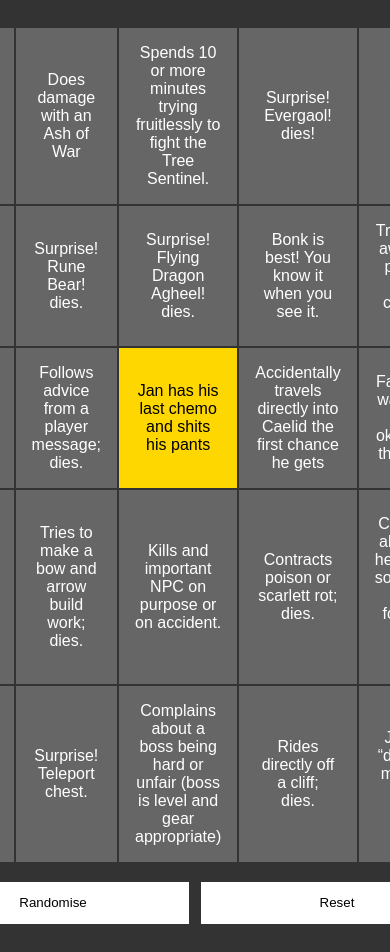
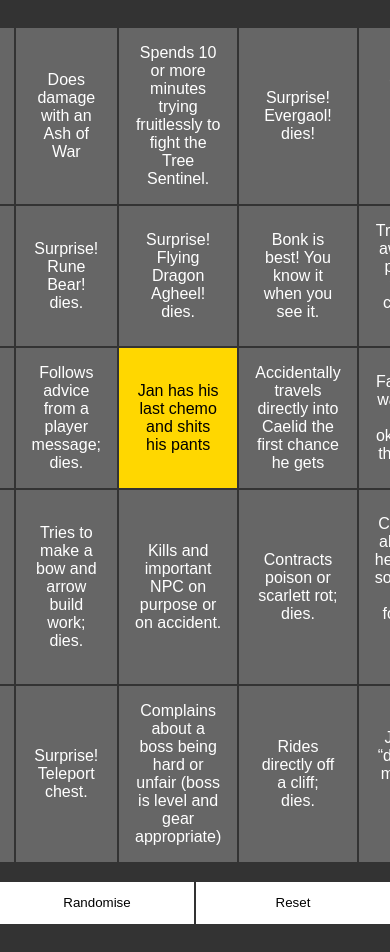
Before and after one commit to owenrockwell/elden-bingo, a plain HTML site: page index.html in a window 390 px wide. Shown: the top 952 px of the page. Drawn offline with Linux system fonts and the light colour scheme.

Commit message:
responsive

```diff
--- a/style.css
+++ b/style.css
@@ -20,8 +20,10 @@ main {
 }
 nav {
     display: flex;
-    justify-content: space-between;
     flex-wrap: wrap;
+    max-width: 100vw;
+    margin: auto;
+    width: 100%;
 }
 
 input[type=checkbox] {
@@ -57,7 +59,7 @@ button {
     color: black;
     padding: 1em 2em;
     text-transform: capitalize;
-    min-width: 49%;
+    flex: 1;
 }
 
 #free, label:has(#free) {
```
